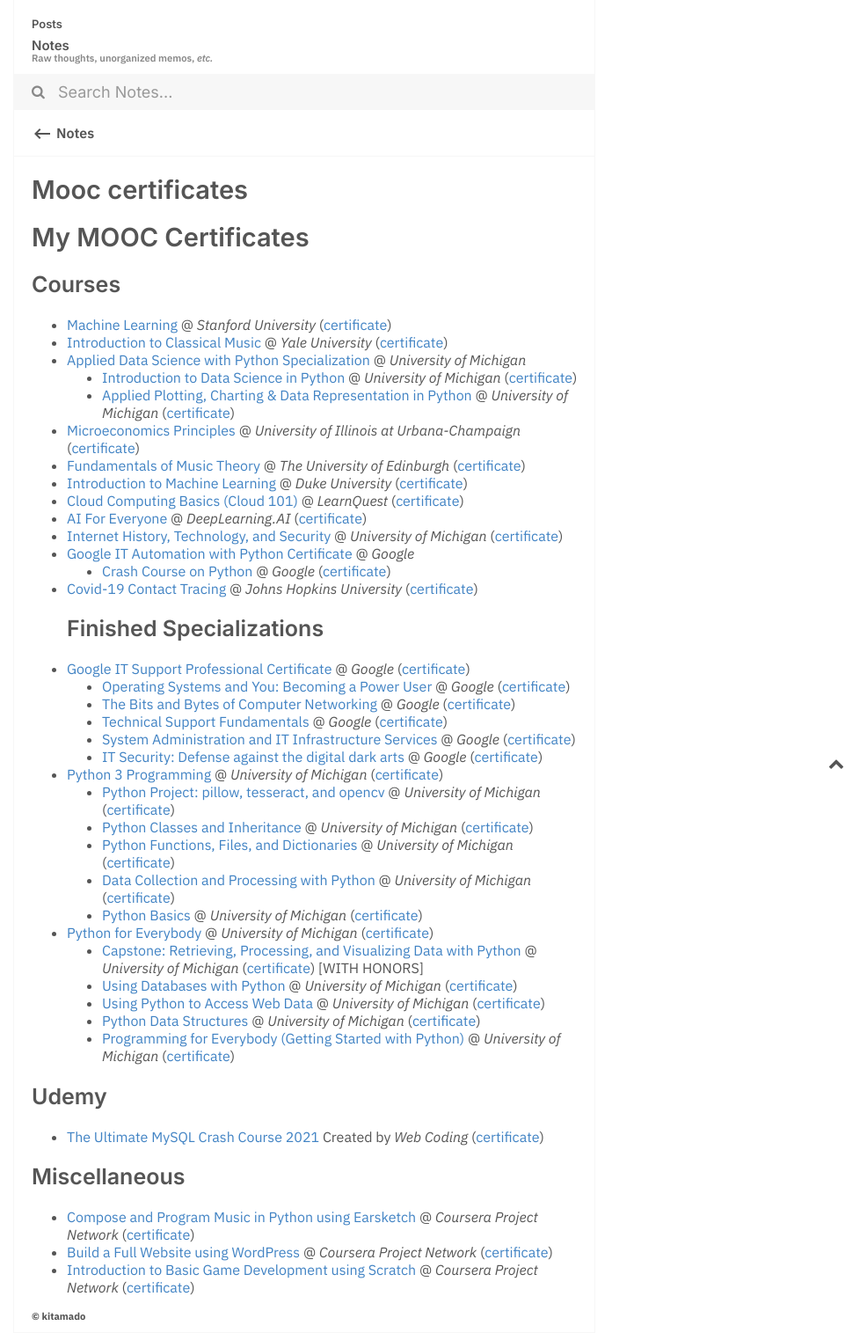
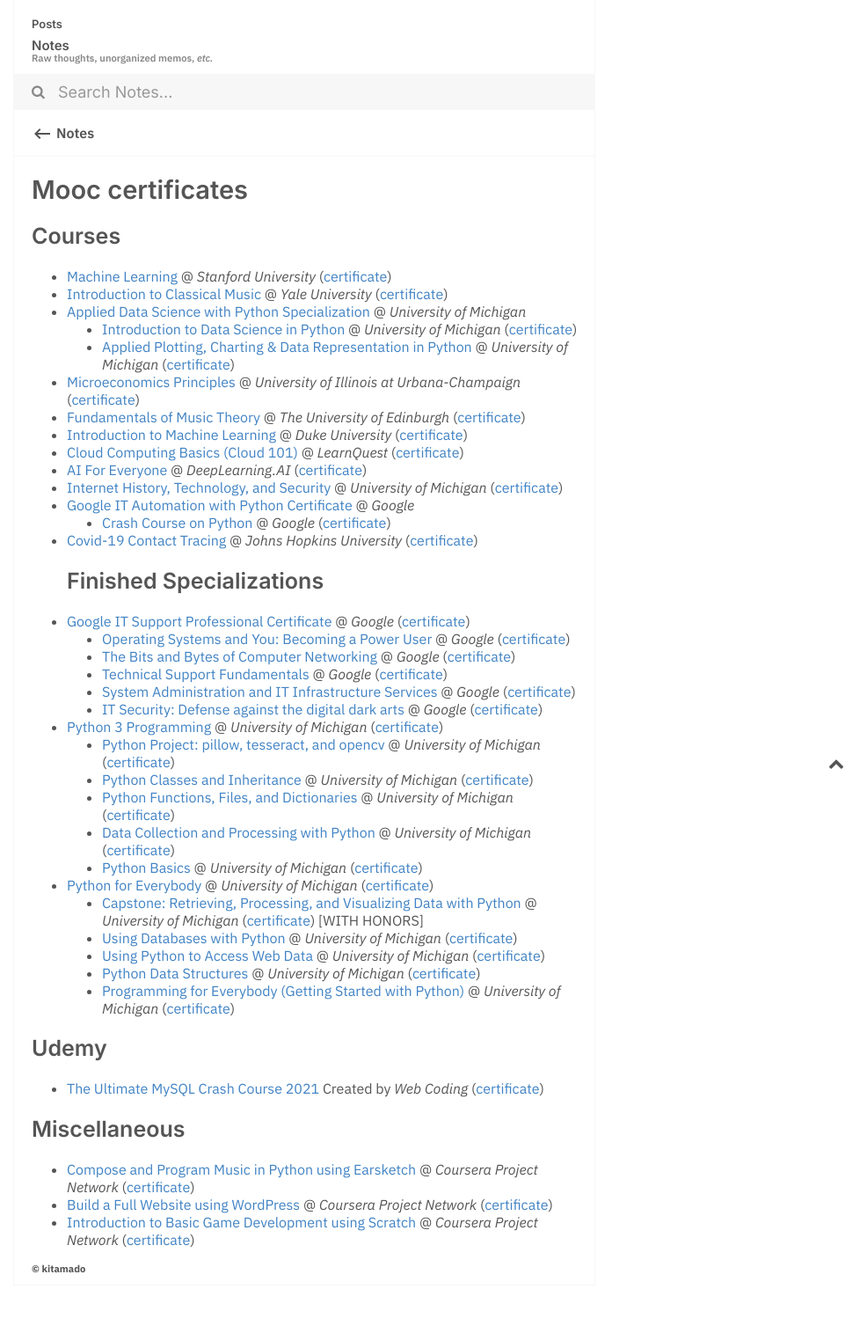
Before and after one commit to kitamado/kitamado.github.io, a Jekyll site: the page built from _notes/Mooc certificates.md, in a window 1280 px wide. Shown: the whole page at 88% size, without its empty margins (294-1280 px from the left). Built offline with Jekyll 4.4.1, drawn with Linux system fonts in a browser that asks for light colours; after the commit the page ends 1461 px from its top, so only the background shows below that.

Commit message:
remove duplicate title.

```diff
--- a/_notes/Mooc certificates.md
+++ b/_notes/Mooc certificates.md
@@ -3,7 +3,7 @@ date: 2021-04-21
 tags: certificate
 ---
 
-# My MOOC Certificates
+<!-- # My MOOC Certificates -->
 
 ## Courses
 * [Machine Learning](https://www.coursera.org/learn/machine-learning) @ *Stanford University* ([certificate](https://coursera.org/share/39de6ba3aea075f324c531d0a1ae469a))
```
Also changed, not shown: _posts/2021-06-14-Cloud-Computing-Fundamentals-on-Alibaba-Cloud.md (renamed from _posts/2021-06-14-Cloud Computing Fundamentals on Alibaba Cloud.md).
